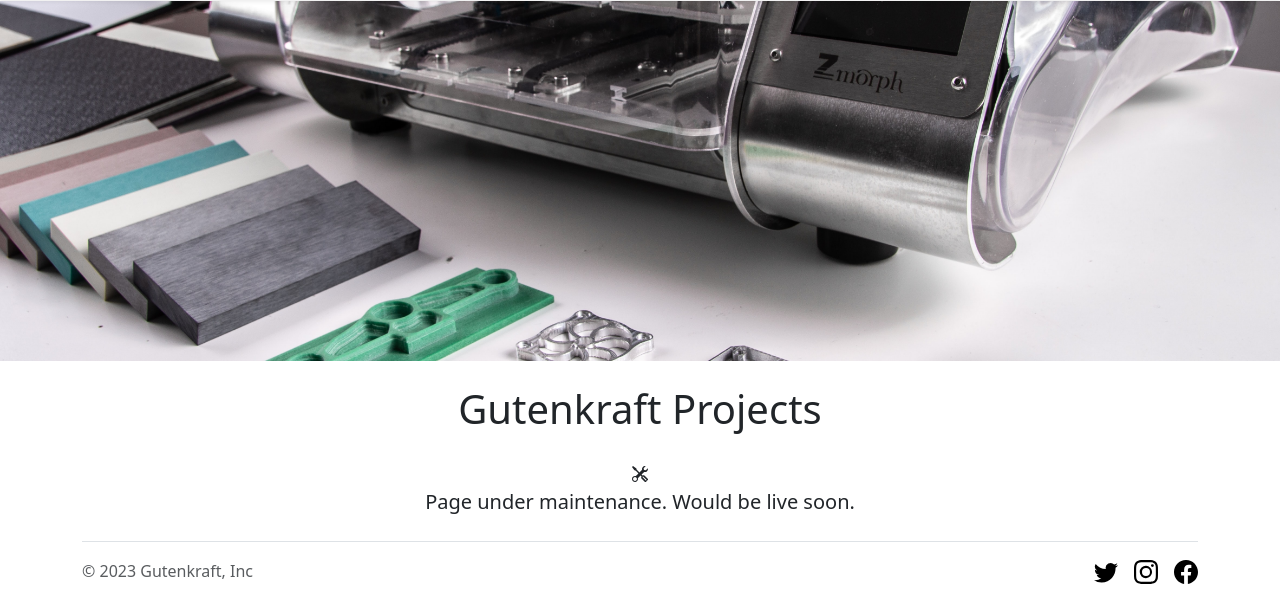
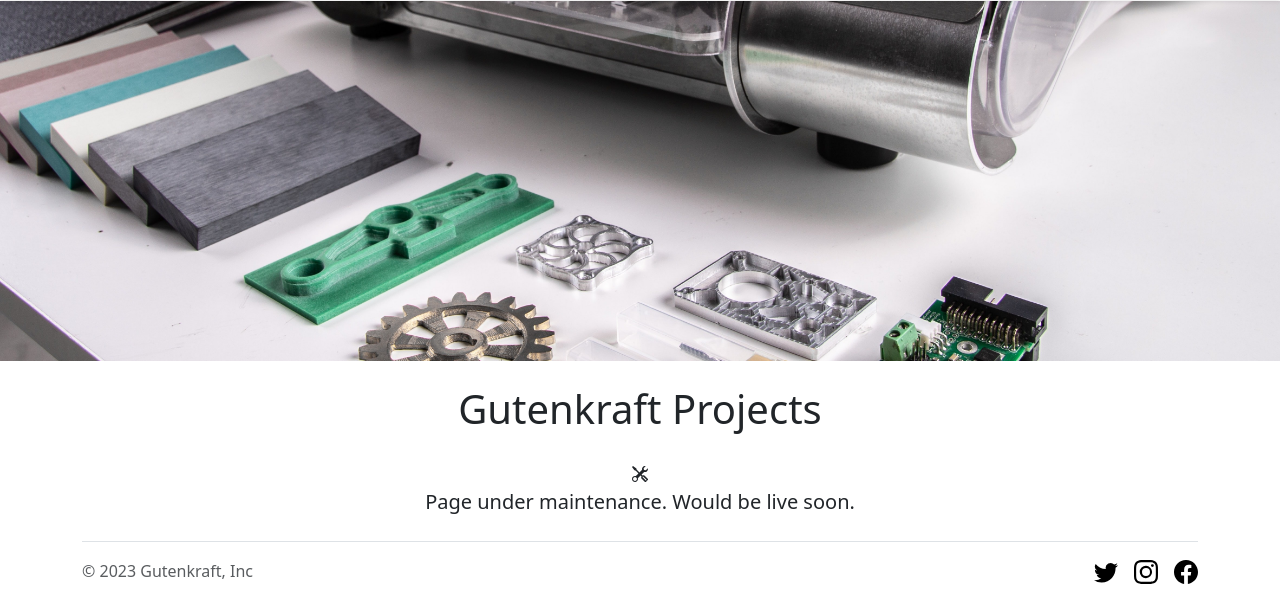
Before and after one commit to datafilik/gk-labs-website, a Flask app: page /projects in a window 1280 px wide. Shown: the part 171-772 px from the top of the page. Run offline with Flask 3, Linux system fonts and the light colour scheme; parts of the project's set-up code (start-up, migrations or seed data) failed here and were passed over.

Commit message:
content update

```diff
--- a/templates/projects.html
+++ b/templates/projects.html
@@ -7,7 +7,7 @@
   <body>
     {% include 'header.html' %}
     <!--  resource page banner -->
-    <img class="img-fluid" id ="banner-pic" src="/static/projects_zmorph_all_in_one_3d-printers.jpg" style="width: 100%; height: 360px; object-fit: cover; margin-bottom: 16px;">
+    <img class="img-fluid" id ="banner-pic" src="/static/projects1_zmorph_all_in_one_3d-printers.jpg" style="width: 100%; height: 360px; object-fit: cover; margin-bottom: 16px;">
 
     <div class="container">
 
```
Also changed, not shown: static/projects1_zmorph_all_in_one_3d-printers.jpg (added).
